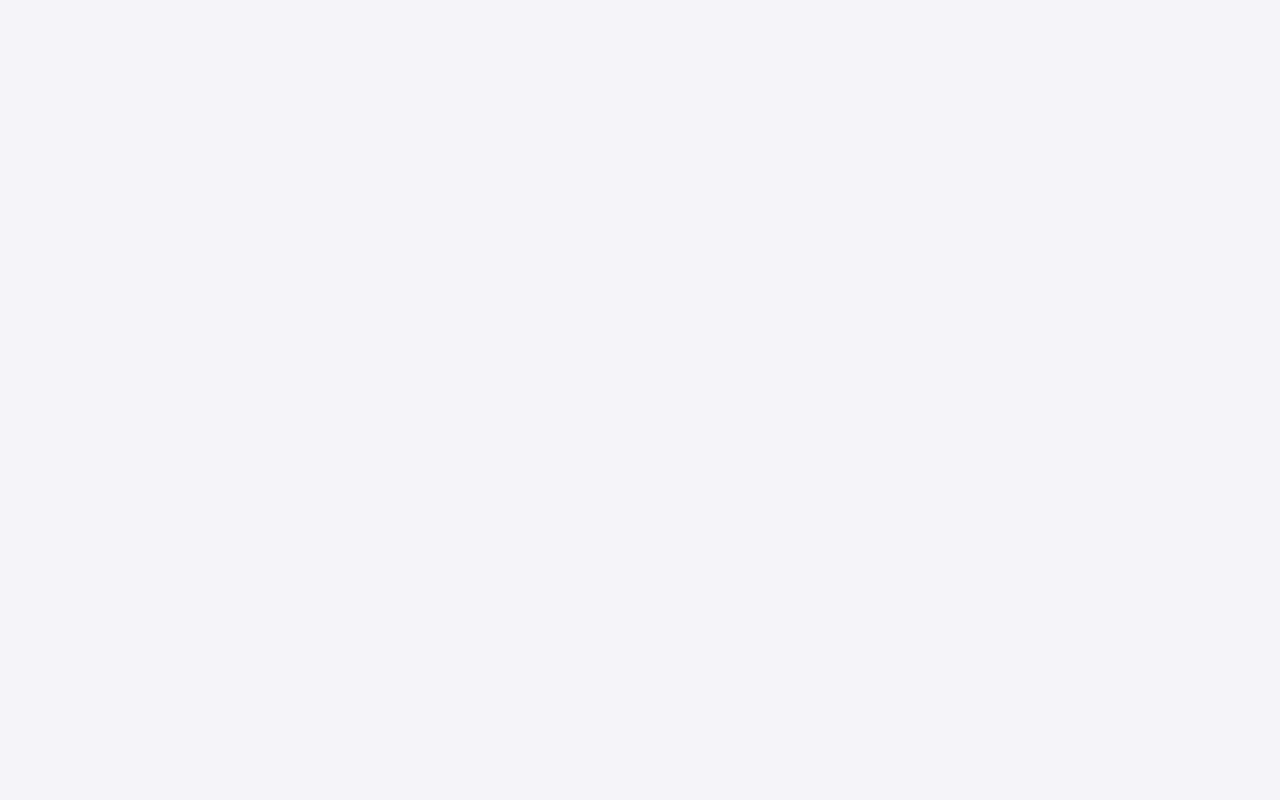
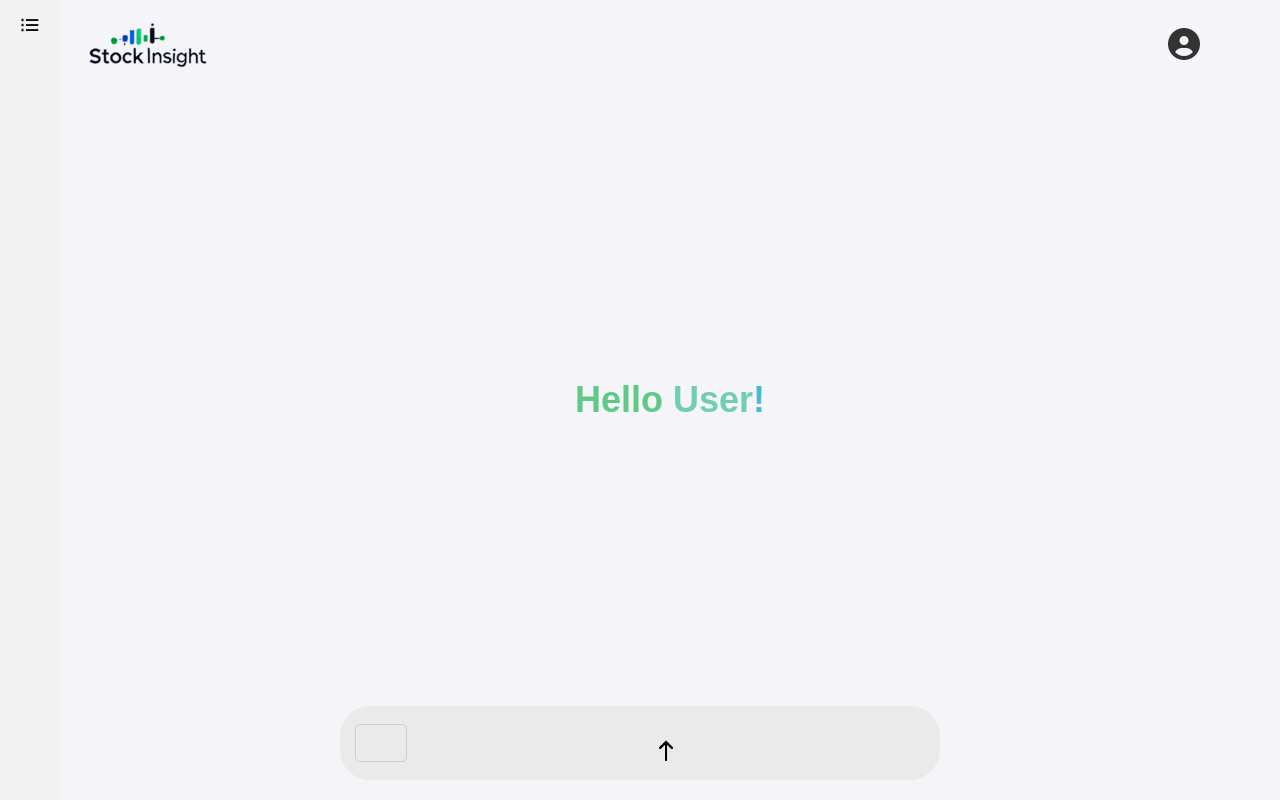
Before and after one commit to realthuyduong2002/Thesis_Stock_User, a React (Create React App) app in the folder FE_Stock/my-app/: page /ai-consulting in a window 1280 px wide. Before the commit this address had no page. Built offline with nearby package versions, Linux system fonts and the light colour scheme.

Commit message:
update FE
Giao diện AI Consulting, còn lỗi chỗ nhập dữ liệu chưa gõ được

```diff
--- a/FE_Stock/my-app/src/App.js
+++ b/FE_Stock/my-app/src/App.js
@@ -5,6 +5,7 @@ import './App.css';
 import HomePage from './pages/HomePage';
 import SignUpPage from './pages/SignUpPage';
 import LoginPage from './pages/LoginPage';
+import AIConsultingPage from './pages/AIConsultingPage';
 import '@fortawesome/fontawesome-free/css/all.min.css';
 
 function App() {
@@ -14,6 +15,7 @@ function App() {
               <Route path="/" element={<HomePage />} />
               <Route path="/register" element={<SignUpPage />} />
               <Route path="/login" element={<LoginPage />} />
+              <Route path="/ai-consulting" element={<AIConsultingPage />} />
           </Routes>
       </Router>
   );
--- a/FE_Stock/my-app/src/components/common/Footer.js
+++ b/FE_Stock/my-app/src/components/common/Footer.js
@@ -1,5 +1,6 @@
 import React from 'react';
 import '../common/Header.css';
+import '../common/Footer.css';
 
 const Footer = () => (
     <footer className="footer">
--- a/FE_Stock/my-app/src/components/common/Header.js
+++ b/FE_Stock/my-app/src/components/common/Header.js
@@ -1,7 +1,7 @@
 import React from 'react';
 import { Link } from 'react-router-dom';
 import logo from '../../assets/logo.png';
-import './Header.css';
+import '../common/Header.css';
 
 const Header = () => (
     <header className="header">
--- a/FE_Stock/my-app/src/components/login/LoginForm.js
+++ b/FE_Stock/my-app/src/components/login/LoginForm.js
@@ -2,7 +2,7 @@ import React from 'react';
 import logo from '../../assets/logo.png';
 import emailIcon from '../../assets/email.png';
 import passwordIcon from '../../assets/password.png';
-import './LoginForm.css';
+import '../login/LoginForm.css';
 
 const LoginForm = () => (
     <div className="login-form">
--- /dev/null
+++ b/FE_Stock/my-app/src/pages/AIConsultingPage.js
@@ -0,0 +1,50 @@
+import React, { useState } from 'react';
+import styles from '../pages/AIConsultingPage.module.css';  // Đảm bảo rằng CSS module này được áp dụng đúng
+import logo from '../assets/logo.png';
+import menuIcon from '../assets/menu.png';
+import upArrow from '../assets/up-arrow.png';
+
+const AIConsultingPage = () => {
+    const [inputValue, setInputValue] = useState('');
+
+    const handleInputChange = (e) => {
+        setInputValue(e.target.value);
+    };
+
+    return (
+        <div className={styles.aiConsultingPage}>
+            <div className={styles.sidebar}>
+                <button className={styles.menuButton}>
+                    <img src={menuIcon} alt="Menu" className={styles.menuIcon} />
+                </button>
+            </div>
+            <div className={styles.mainContent}>
+                <header className={styles.header}>
+                    <img src={logo} alt="Stock Insight Logo" className={styles.logo} />
+                    <div className={styles.profileIcon}>
+                        <i className="fas fa-user-circle"></i>
+                    </div>
+                </header>
+                <h1>
+                    <span className={styles.hello}>Hello </span>
+                    <span className={styles.user}>User</span>
+                    <span className={styles.exclamation}>!</span>
+                </h1>
+                <div className={styles.chatInputContainer}>
+                    <input
+                        type="text"
+                        placeholder="Ask AI Consulting..."
+                        value={inputValue}
+                        onChange={handleInputChange}
+                        className={styles.chatInput}
+                    />
+                    <button className={styles.sendButton}>
+                        <img src={upArrow} alt="Send" className={styles.upArrowIcon} />
+                    </button>
+                </div>
+            </div>
+        </div>
+    );
+};
+
+export default AIConsultingPage;
--- /dev/null
+++ b/FE_Stock/my-app/src/pages/AIConsultingPage.module.css
@@ -0,0 +1,120 @@
+/* AIConsultingPage.module.css */
+
+.aiConsultingPage {
+    display: flex;
+    height: 100vh;
+}
+
+.sidebar {
+    width: 60px;
+    display: flex;
+    align-items: flex-start;
+    justify-content: center;
+    background-color: #f2f2f2;
+    position: fixed;
+    left: 0;
+    top: 0;
+    bottom: 0;
+    padding-top: 10px;
+}
+
+.menuButton {
+    font-size: 16px;
+    background: none;
+    border: none;
+    cursor: pointer;
+    padding: 5px;
+    margin: 0;
+}
+
+.menuIcon {
+    width: 20px;
+    height: 20px;
+}
+
+.mainContent {
+    flex: 1;
+    display: flex;
+    flex-direction: column;
+    align-items: center;
+    justify-content: center;
+    margin-left: 60px;
+    padding: 20px;
+    position: relative;
+    z-index: 1;
+}
+
+.header {
+    position: absolute;
+    top: 20px;
+    left: 20px;
+    width: calc(100% - 80px);
+    display: flex;
+    align-items: center;
+    justify-content: space-between;
+    padding-right: 20px;
+    z-index: 2;
+}
+
+.logo {
+    height: 50px;
+}
+
+.profileIcon {
+    font-size: 32px;
+    cursor: pointer;
+}
+
+h1 {
+    font-size: 36px;
+    font-weight: bold;
+    margin: 0;
+    color: #60C987;
+    text-align: center;
+}
+
+.user {
+    color: #71CDB4;
+}
+
+.exclamation {
+    color: #45BAD1;
+}
+
+.chatInputContainer {
+    display: flex;
+    align-items: center;
+    width: 100%;
+    max-width: 600px;
+    margin-top: 20px;
+    position: fixed;
+    bottom: 20px;
+    left: 50%;
+    transform: translateX(-50%);
+    background-color: #eaeaea;
+    border-radius: 30px;
+    padding: 10px 15px;
+    z-index: 3;
+}
+
+.chatInput {
+    flex: 1;
+    border: none;
+    background-color: #eaeaea;
+    font-size: 16px;
+    outline: none;
+    color: #333;
+    padding-left: 10px;
+}
+
+.sendButton {
+    background: none;
+    border: none;
+    cursor: pointer;
+    padding: 0;
+}
+
+.upArrowIcon {
+    width: 30px;
+    height: 30px;
+}
```
Also changed, not shown: FE_Stock/my-app/src/assets/menu.png (added), FE_Stock/my-app/src/assets/up-arrow.png (added).
